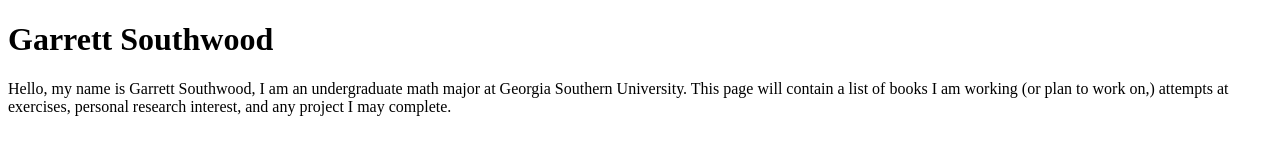
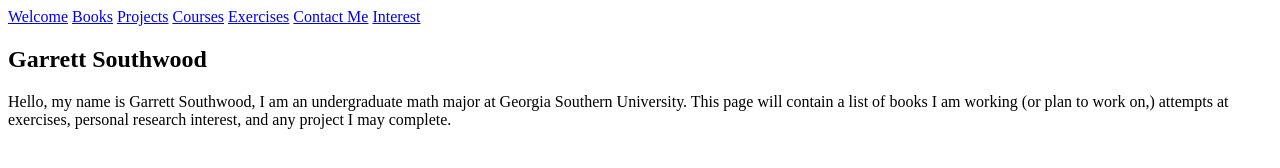
Before and after one commit to Kenshinrude/Kenshinrude.github.io, a plain HTML site: page index.html in a window 1280 px wide. Drawn offline with Linux system fonts and the light colour scheme.

Commit message:
Update index.html
Added some pages to my site now we need to create them add to repository

```diff
--- a/index.html
+++ b/index.html
@@ -1,8 +1,17 @@
 <!DOCTYPE html>
 <html>
 <body>
+  <nav>
+    <a href="index.html">Welcome</a>
+    <a href="books.html">Books</a>
+    <a href="projects.html">Projects</a>
+    <a href="courses.html">Courses</a>
+    <a href="exercises.html">Exercises</a>
+    <a href="contact.html">Contact Me</a>
+    <a href="interst.html">Interest</a>
 <h1>Garrett Southwood</h1>
-<p>Hello, my name is Garrett Southwood, I am an undergraduate math major at Georgia Southern University.
+<p>
+  Hello, my name is Garrett Southwood, I am an undergraduate math major at Georgia Southern University.
 
   This page will contain a list of books I am working (or plan to work on,) attempts at exercises, personal research interest, and any project I may complete.</p>
 </body>
```
